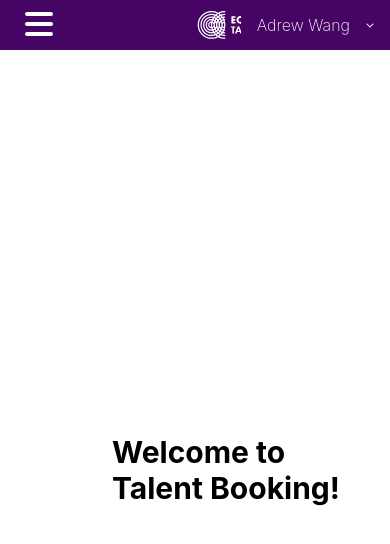
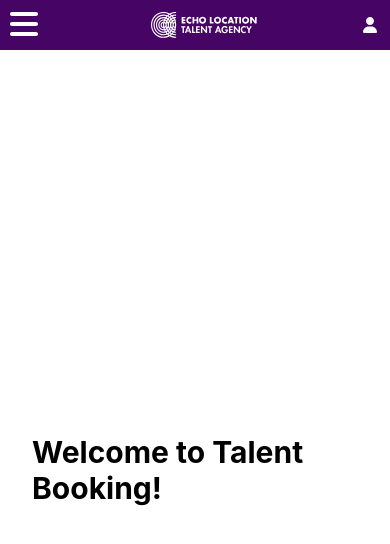
Before and after one commit to ctechnologyenterprise/talentbooking-next, a Next.js app: page / in a window 390 px wide. Shown: the top 544 px of the page. Built offline with nearby package versions, Linux system fonts and the light colour scheme.

Commit message:
Update header UI.

```diff
--- a/components/header.tsx
+++ b/components/header.tsx
@@ -32,29 +32,28 @@ const Header = ({ isCollapsed, onToggleCollapsed }: headerProps) => {
   const handleSelect = useCallback(() => {
     console.log("signout");
   }, []);
-
   return (
     <div>
       <div className={clsxm(styles.wrapperItems, headerWrapperClass)}>
-        <div className="px-[15px]">
+        <div className="md:px-[15px] pl-[10px]">
           <FontAwesomeIcon
             onClick={onToggleCollapsed}
-            className="pl-2.5"
+            className="md:pl-2.5"
             icon={faBars}
             color="#fff"
             size="2x"
           />
         </div>
 
-        <Link
-          href="/"
-          className="block float-none leading-5 bg-[#460465] align-middle absolute left-[40%] py-[10px]"
-        >
-          <Image src="/el-logo.svg" alt="logo" width={200} height={2} />
-        </Link>
-
+        <a className="block float-none leading-5 bg-[#460465] align-middle absolute left-[50%] ml-[-44px]">
+          <Image src="/el-logo.svg" alt="logo" width={106} height={25} />
+        </a>
         <div className="absolute right-0">
-          <DropdownList onSelect={handleSelect} options={listItemDropDown} />
+          <DropdownList
+            isHeader
+            onSelect={handleSelect}
+            options={listItemDropDown}
+          />
         </div>
       </div>
     </div>
--- a/components/layout.tsx
+++ b/components/layout.tsx
@@ -16,7 +16,7 @@ function Layout({ children, title = "Talent Booking" }: Props) {
   const layoutWrapperClass = classNames(
     "fixed bg-white pt-[3rem] md:right-0 w-screen transition-all duration-300 z-10",
     {
-      ["w-screen pl-[5rem]"]: !toggleCollapse,
+      ["w-screen md:pl-[5rem]"]: !toggleCollapse,
       ["md:w-[calc(100%_-_215px)] bg-neutral-900/40"]: toggleCollapse,
     }
   );
--- a/components/shared/DropDownList/DropDownList.tsx
+++ b/components/shared/DropDownList/DropDownList.tsx
@@ -1,11 +1,14 @@
+import clsx from "clsx";
+import { useMediaQuery } from "react-responsive";
+import useVisible from "hooks/useVisible";
 import ChevronDownIcon from "@public/svgs/ChevronDownIcon";
+import styles from "./DropDownList.module.css";
 import classNames from "classnames";
-import clsx from "clsx";
-import useVisible from "hooks/useVisible";
-import styles from "./DropDownList.module.css";
+import RoleIcon from "@public/svgs/RoleIcon";
 
 export type DropdownListProps = {
   className?: string;
+  isHeader?: boolean;
   options: DropdownListOption[];
   onSelect(value: DropdownListOption): void;
 };
@@ -18,9 +21,12 @@ export type DropdownListOption = {
 export const DropdownList = ({
   className,
   options,
+  isHeader,
   onSelect,
 }: DropdownListProps) => {
   const toggleMenu = useVisible(false);
+  const isTabletAndMobile = useMediaQuery({ maxWidth: 768 });
+  const checkScreen = isHeader && isTabletAndMobile;
 
   const handleClick = (item: DropdownListOption) => {
     onSelect(item);
@@ -32,17 +38,27 @@ export const DropdownList = ({
     {
       ["bg-[#460465]"]: !toggleMenu.visible,
       ["focus:bg-[#300345]"]: toggleMenu.visible,
+      ["px-3"]: checkScreen,
     }
   );
 
   return (
     <div className={clsx(styles.base, className)}>
+      {checkScreen ? (
+        <button
+          className={clsx(styles.profileIcon, wrapperItems)}
+          onClick={toggleMenu.toggle}
+        >
+          <RoleIcon />
+        </button>
+      ) : (
         <button className={clsx(wrapperItems)} onClick={toggleMenu.toggle}>
           <div className={clsx("px-4", styles.label)}>Adrew Wang</div>
           <div className={clsx("pr-4", styles.icon)}>
             <ChevronDownIcon />
           </div>
         </button>
+      )}
 
       {toggleMenu.visible && (
         <div className={styles.content}>
```
Also changed, not shown: public/el-logo.svg. Lines whose indentation alone changed are shown as unchanged.
